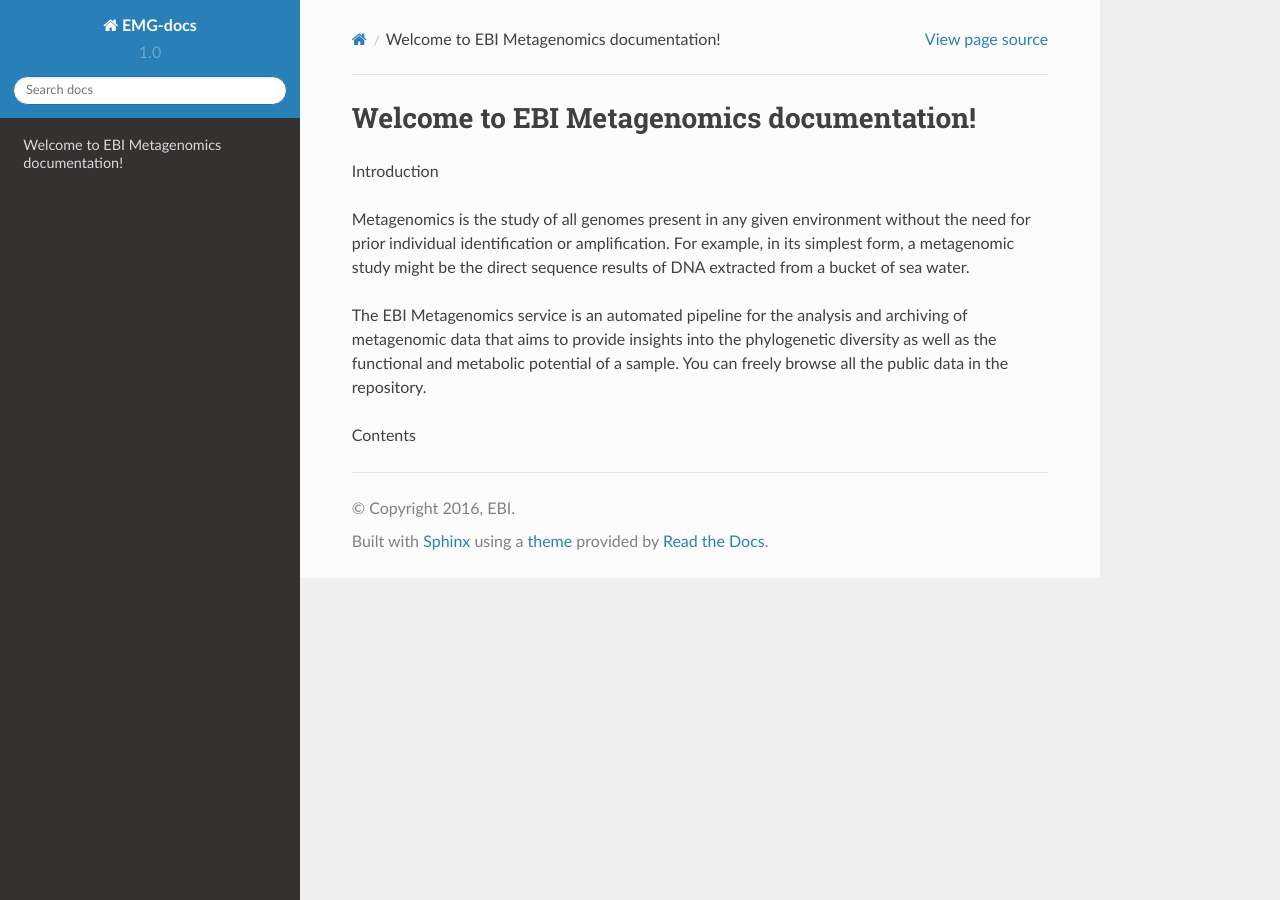
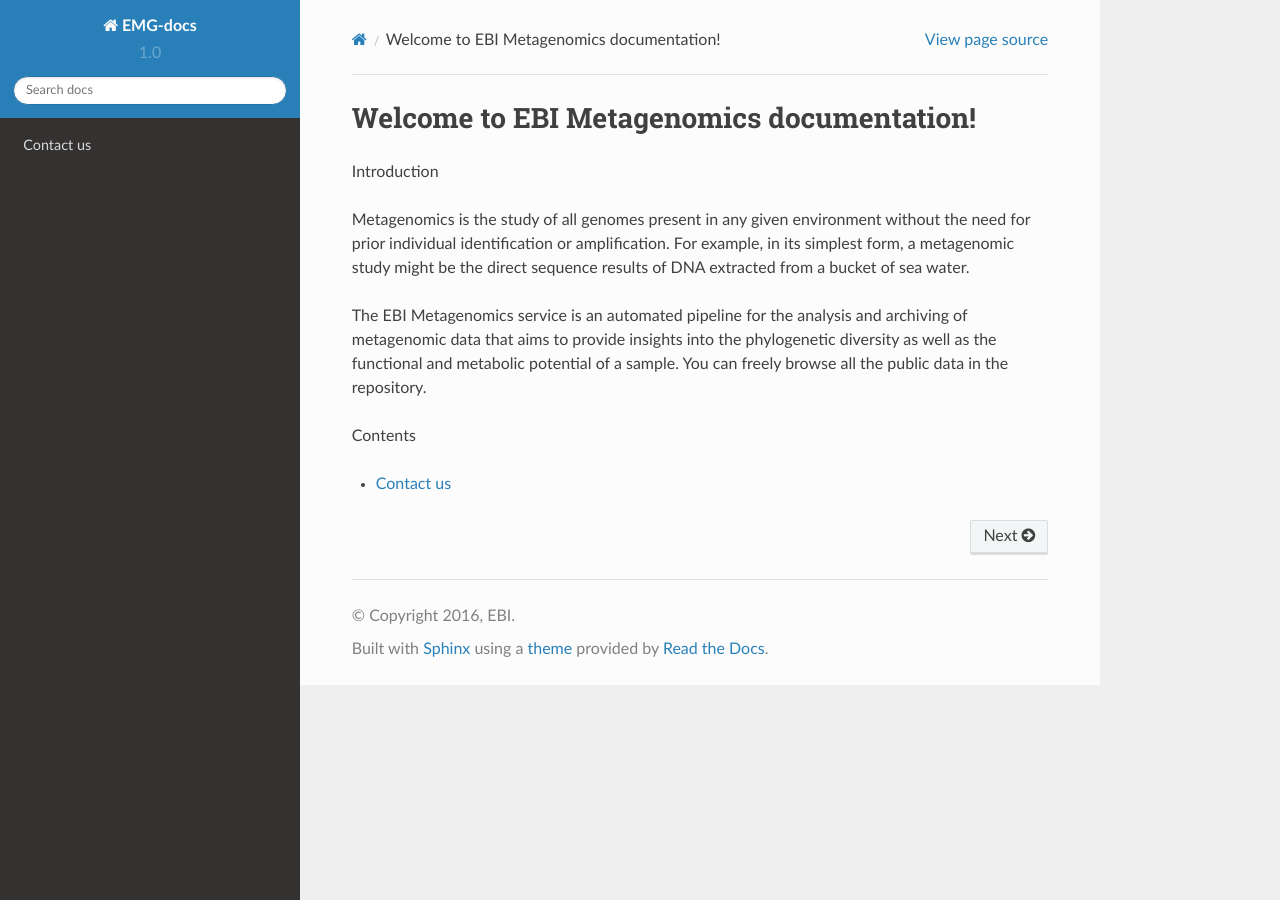
Before and after one commit to EBI-Metagenomics/EMG-docs, a Sphinx documentation site: the page built from docs/index.rst, in a window 1280 px wide. Built offline with Sphinx 7.4.7 and the Read the Docs theme 2.0.0, drawn with Linux system fonts in a browser that asks for light colours.

Commit message:
added contact to sidebar?

```diff
--- a/docs/index.rst
+++ b/docs/index.rst
@@ -23,6 +23,7 @@
 .. toctree::
    :maxdepth: 2
 
+   contact
 
 
 .. Indices and tables
```
Also changed, not shown: docs/_static/emg.ico (deleted), 1 other file.
